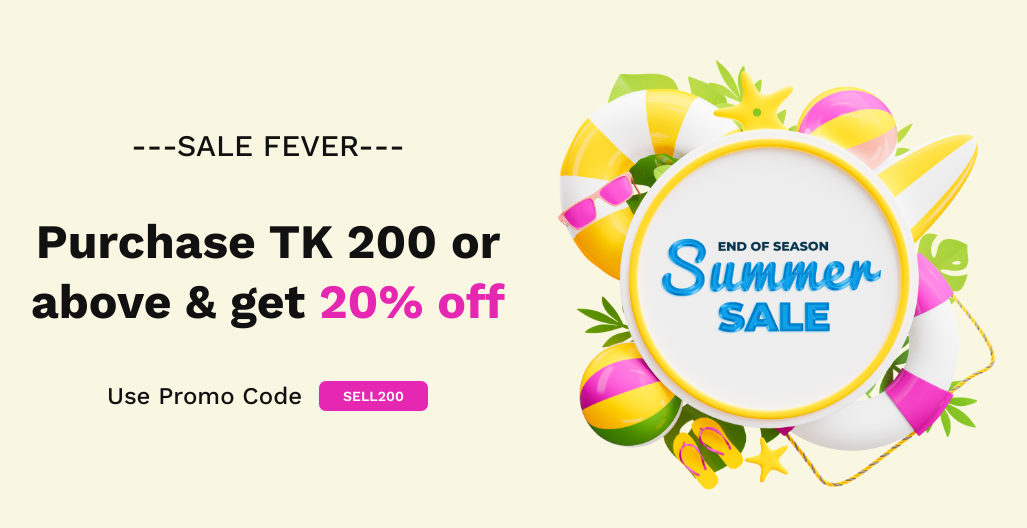
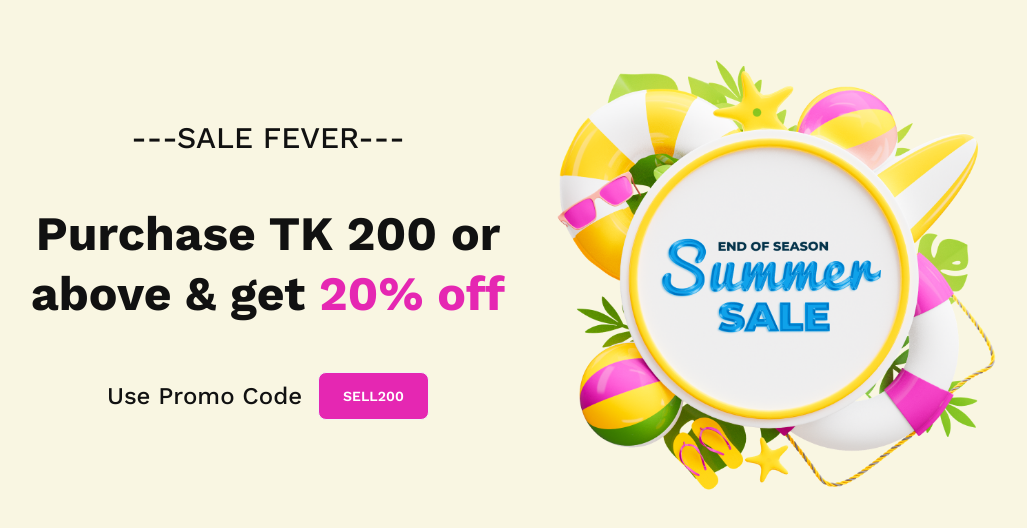
Before and after one commit to AsrafulMasum/PH_A_5, a plain HTML site: page index.html in a window 1280 px wide. Shown: the part 130-658 px from the top of the page, without its empty margins (120-1147 px from the left). Drawn offline with nearby package versions, Linux system fonts and the light colour scheme.

Commit message:
header rechecking

```diff
--- a/index.html
+++ b/index.html
@@ -58,7 +58,7 @@
 
             <div class="flex justify-center items-center gap-4">
               <p class="text-2xl font-medium">Use Promo Code</p>
-              <button class="btn btn-sm px-6 bg-btn-color text-white hover:bg-btn-color">SELL200</button>
+              <button class="btn px-6 bg-btn-color text-white hover:bg-btn-color">SELL200</button>
             </div>
 
           </div>
```
